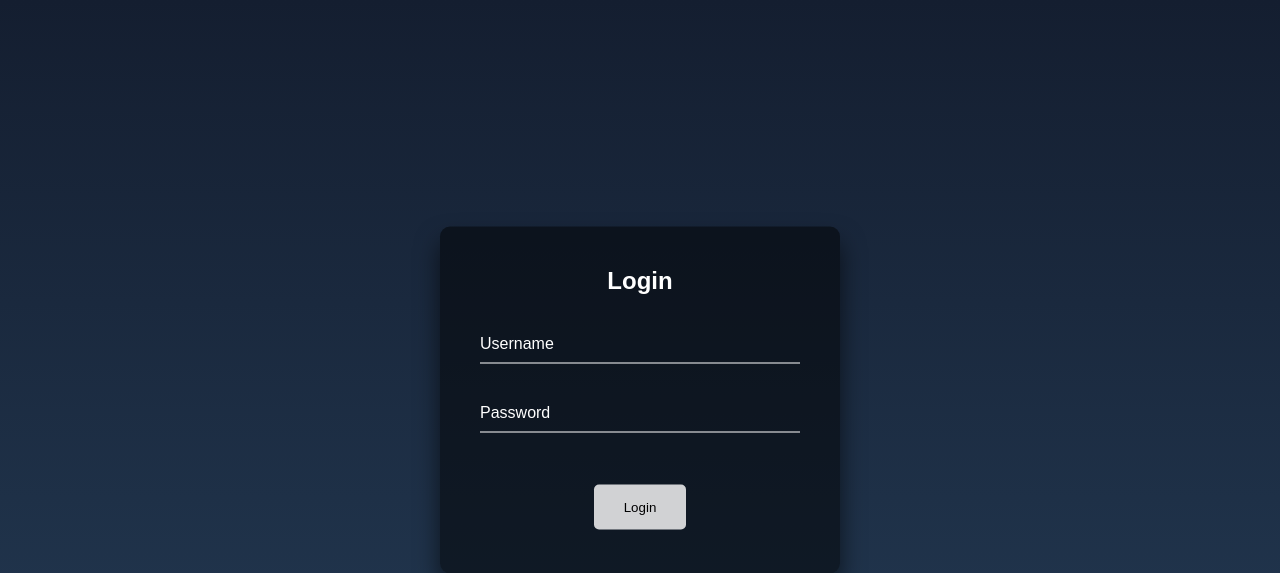
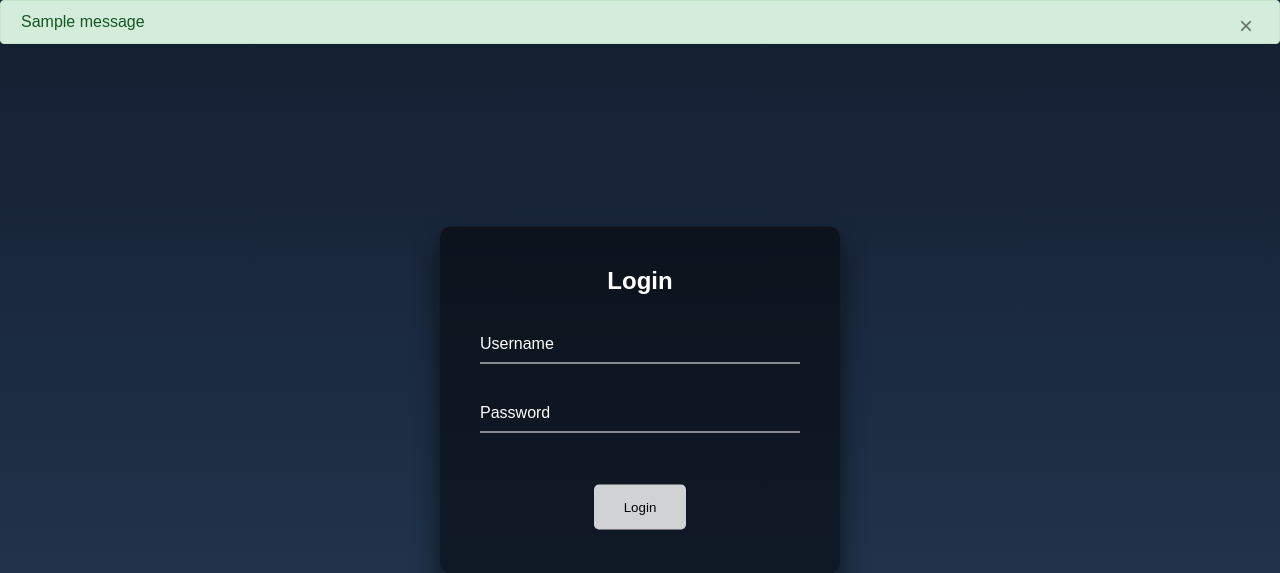
Before and after one commit to Rahul0902/secure-registration-form, a Flask app: page /login in a window 1280 px wide. Shown: the top 573 px of the page. Run offline with Flask 3, Linux system fonts and the light colour scheme; tables that the repository leaves empty hold one stand-in row (values such as "Sample post"); one stand-in notice (Sample message) is shown.

Commit message:
Add Flash Messages

```diff
--- a/Website/templates/login.html
+++ b/Website/templates/login.html
@@ -5,6 +5,27 @@
         <title>Login</title>
         <link rel="stylesheet" href="../static/style.css">
     </head>
+
+    <!-- Python code to implement alert messages -->
+    {% with messages = get_flashed_messages(with_categories=true) %}
+    {% if messages %}
+    {% for category, message in messages %}
+        {% if category == 'error' %}
+        <div class="alert alert-danger" role="alert">
+            {{ message }}
+            <button type="button" class="close">×</button>
+        </div>
+        {% elif category == 'success' %}
+        <div class="alert alert-success" role="alert">
+            {{ message }}
+            <button type="button" class="close">×</button>
+        </div>
+        {% endif %}
+    {% endfor %}
+    {% endif %}
+    {% endwith %}
+
+    <script src="../static/main.js"></script>
 
     <!-- Login Form -->
 
```
